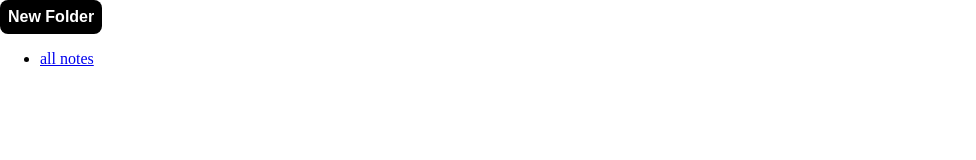
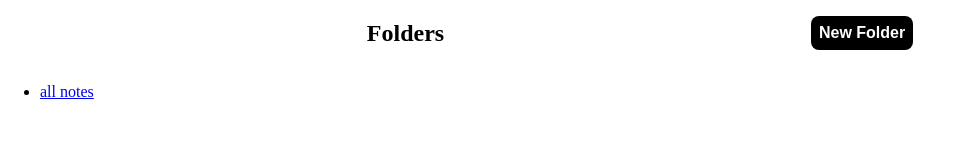
Before and after one commit to chr1swill/notes, a website with bundled scripts: page all-folders/index.html in a window 1280 px wide. Shown: the whole page, without its empty margins (0-976 px from the left). Built offline with nearby package versions, Linux system fonts and the light colour scheme.

Commit message:
feat: add styles to make it more clear about page location

```diff
--- a/all-folders/index.html
+++ b/all-folders/index.html
@@ -8,7 +8,8 @@
     <script async type="module" src="/js/main.js"></script>
 </head>
 <body>
-    <nav>
+    <nav class="top_nav">
+        <h1>Folders</h1>
         <button id="button_create_new_folder">New Folder</button>
     </nav>
     <section>
--- a/styles.css
+++ b/styles.css
@@ -94,3 +94,12 @@ textarea {
         outline: none;
     }
 }
+
+.top_nav {
+    width: 100%;
+    height: auto;
+    display: flex;
+    flex-direction: row;
+    justify-content: space-evenly;
+    align-items: center;
+}
```
Also changed, not shown: folder-view/index.html (+2 -1 lines).
